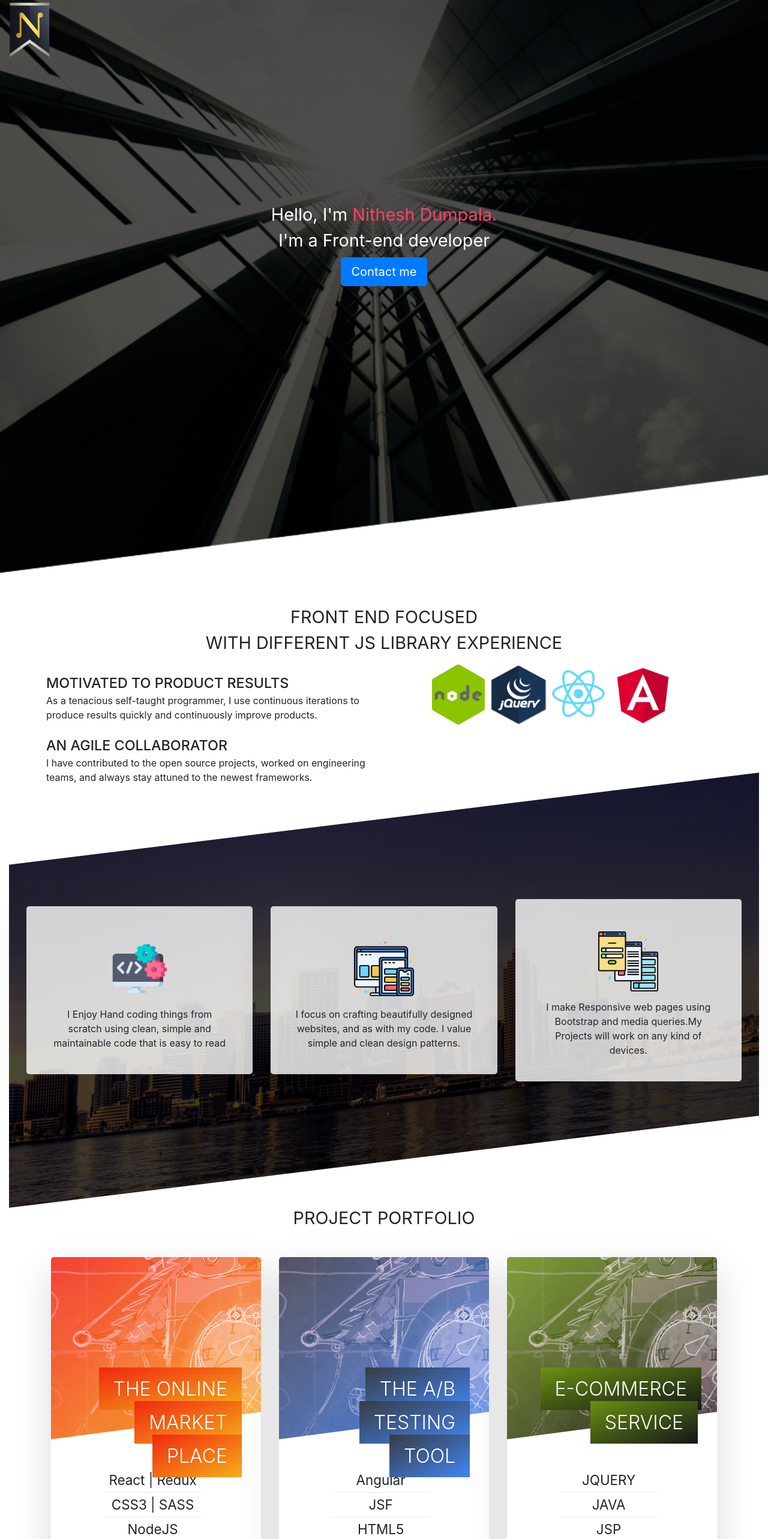
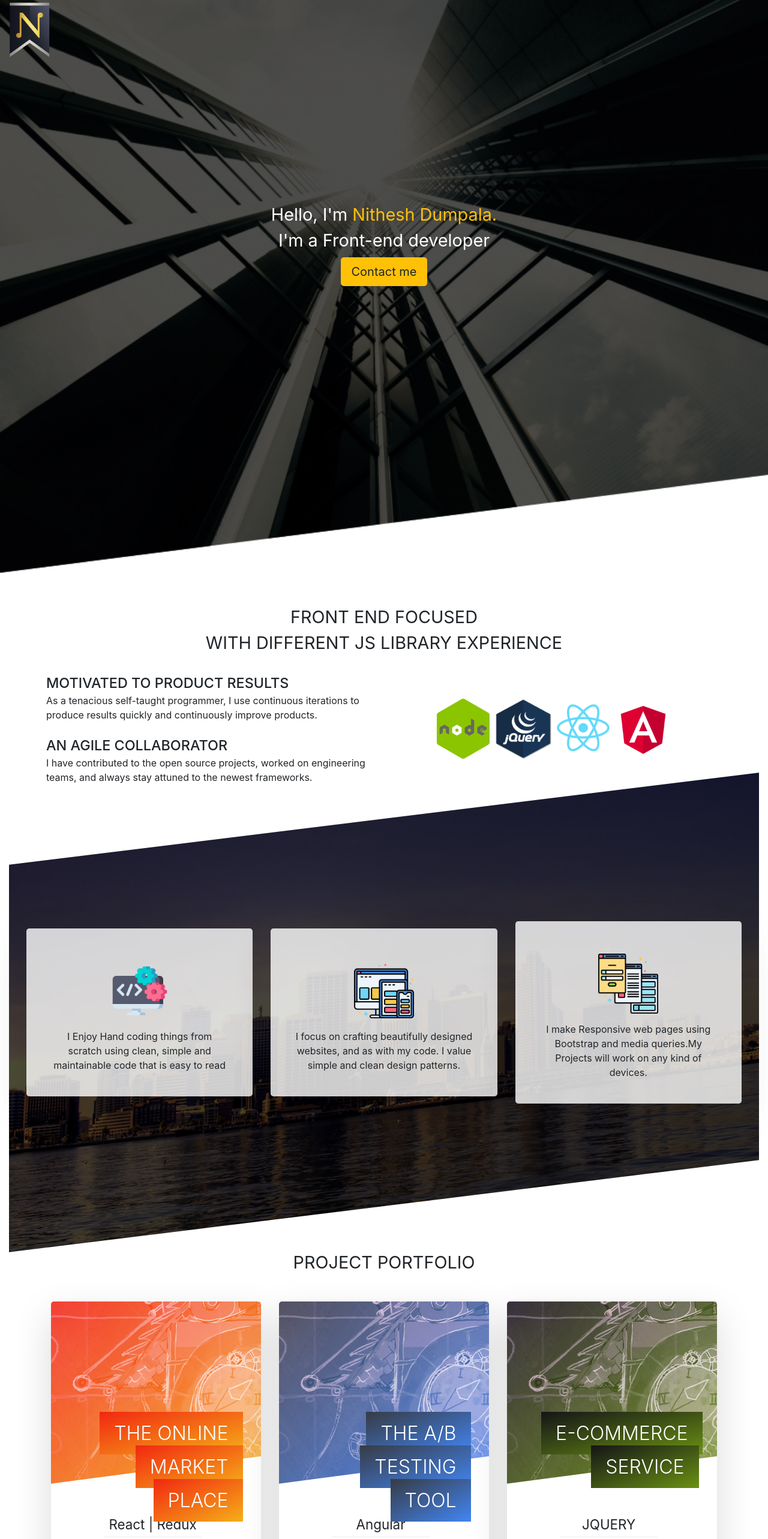
Before and after one commit to ndumpala505/ndumpalaport, a React app: page / in a window 1280 px wide. Shown: the top 2566 px of the page at 60% size. Built offline with nearby package versions, Linux system fonts and the light colour scheme.

Commit message:
bug fixes

```diff
--- a/src/containers/ContactDetailsContainer.js
+++ b/src/containers/ContactDetailsContainer.js
@@ -40,8 +40,8 @@ const ContactDetailsContainer = React.memo(() => {
                     href={data.url}
                     rel="nofollow noopener noreferrer"
                     target="_blank"  key={index}
-                    className="socialIcons margin-horizontal-sm padding-horizontal-sm">
-                        <img src={data.logo} alt="" height="50" width="50" />
+                    className="margin-horizontal-md margin-collapse-right">
+                        <img className="socialIcons" src={data.logo} alt="" height="50" width="50" />
                     </a>
                 </div>
             );
--- a/src/containers/HeroContainer.js
+++ b/src/containers/HeroContainer.js
@@ -1,6 +1,6 @@
 import React from 'react';
 import { Container, Row, Button } from 'react-bootstrap';
-
+import logo from '../Images/logo.png';
 
 const HeroContainer = React.memo(() => {
 
@@ -12,13 +12,13 @@ const HeroContainer = React.memo(() => {
         <div className="heroImage">
             <Container fluid>
                 <Row className="text-size-sm flex-left">
-                    <img src={require('../Images/logo.png')} alt="logo" height="100" width="100" />
+                    <img src={logo} alt="logo" height="100" width="100" />
                 </Row>
                 <Row className="welcome flex-column text-size-md flex-center flex-center-align text-center">
                     <div className="hello">Hello, I&#x27;m <span className="text-color">Nithesh Dumpala.</span></div>
                     <div className="developer">I&#x27;m a Front-end developer </div>
                     <div className="margin-vertical-sm contactButton">
-                        <Button href="#contact" rel="nofollow noopener noreferrer" variant="primary" size="lg">Contact me</Button>
+                        <Button href="#contact" rel="nofollow noopener noreferrer" variant="warning" size="lg">Contact me</Button>
                     </div>
                 </Row>
             </Container>
--- a/src/containers/JSAbstractContainer.js
+++ b/src/containers/JSAbstractContainer.js
@@ -29,12 +29,12 @@ const JSAbstractContainer = React.memo(({
                         and always stay attuned to the newest frameworks.</div>
                     </Row>
                 </Col>
-                <Col xs={12} md={6}>
-                    <Row className="flex-center text-center flex-center-align logos">
-                        <img src={nodeImage} alt="node js logo" height="100" width="100" />
-                        <img src={jquery} alt="jquery logo" height="100" width="100" />
-                        <img src={react} alt="react js logo" height="100" width="100" />
-                        <img src={angular} alt="angular js logo" height="115" width="115" />
+                <Col xs={12} md={6} className="display-flex flex-center-align flex-center">
+                    <Row className="text-center flex-center logos">
+                        <img className="abstractLogo" src={nodeImage} alt="node js logo" height="100" width="100" />
+                        <img className="abstractLogo" src={jquery} alt="jquery logo" height="100" width="100" />
+                        <img className="abstractLogo" src={react} alt="react js logo" height="100" width="100" />
+                        <img className="abstractLogo" src={angular} alt="angular js logo" height="100" width="100" />
                     </Row>
                 </Col>
             </Row>
--- a/src/containers/ProjectsContainer.js
+++ b/src/containers/ProjectsContainer.js
@@ -1,5 +1,8 @@
 import React from 'react';
 import { Container, Row, Col } from 'react-bootstrap';
+import coding from '../Images/coding.png';
+import design from '../Images/design.png';
+import computer from '../Images/computer.png';
 
 const ProjectsContainer = React.memo(() => {
 
@@ -8,24 +11,24 @@ const ProjectsContainer = React.memo(() => {
             <div className="heroImage2 margin-vertical-xlg">
                 <Row className="cardWrapper margin-vertical-lg flex-center flex-center-align">
                     <Col md={4}>
-                        <div className="cards margin-horizontal-md  margin-vertical-md">
-                            <div className="margin-vertical-md"><img src={require('../Images/coding.png')} alt="code icon" height="100" width="100" /></div>
+                        <div className="cards margin-horizontal-md  margin-vertical-lg">
+                            <div className="margin-vertical-md"><img src={coding} alt="code icon" height="100" width="100" /></div>
                             <div>
                             I Enjoy Hand coding things from scratch using clean, simple and maintainable code that is easy to read
                             </div>
                         </div>
                     </Col>
                     <Col md={4}>
-                        <div className="cards margin-horizontal-md  margin-vertical-md">
-                            <div className="margin-vertical-md"><img src={require('../Images/design.png')} alt="design icon" height="100" width="100" /></div>
+                        <div className="cards margin-horizontal-md  margin-vertical-lg">
+                            <div className="margin-vertical-md"><img src={design} alt="design icon" height="100" width="100" /></div>
                             <div>
                             I focus on crafting beautifully designed websites, and as with my code. I value simple and clean design patterns.
                             </div>
                         </div>
                     </Col>
                     <Col md={4}>
-                        <div className="cards margin-horizontal-md  margin-vertical-md">
-                            <div className="margin-vertical-md"><img src={require('../Images/computer.png')} alt="responsive design icon" height="100" width="100" /></div>
+                        <div className="cards margin-horizontal-md  margin-vertical-lg">
+                            <div className="margin-vertical-md"><img src={computer} alt="responsive design icon" height="100" width="100" /></div>
                             <div>
                             I make Responsive web pages using Bootstrap and media queries.My Projects will work on any kind of devices.
                             </div>
--- a/src/index.css
+++ b/src/index.css
@@ -106,6 +106,10 @@ code {
     color: linear-gradient(to right bottom, #ffb900, #ff7730);
 }
 
+.abstractLogo:hover {
+    transform: scale(1.12);
+}
+
 .cards {
    background-color: rgba(255, 255, 255, 0.8);
    padding: 2.5rem;
@@ -125,7 +129,7 @@ code {
 .cardWrapper {
    margin-right: 14px !important;
    margin-left: 14px !important;
-   padding: 120px 0 120px 0;
+   padding: 150px 0 150px 0;
 }
 
 @media screen and (min-width: 415px) {
@@ -143,9 +147,8 @@ code {
 }
 
 .text-color {
-   color: #FE4066;
+   color: #ffc107;
 }
-
 
 .project {
     height: 42rem;
@@ -224,7 +227,7 @@ code {
 }
 
 .cardFrontImage3 {
-    background: linear-gradient(to right bottom, rgb(106, 145, 19), rgb(20, 21, 23)),  url("./Images/bg3.jpg");
+    background: linear-gradient(to right bottom, rgb(20, 21, 23), rgb(106, 145, 19)),  url("./Images/bg3.jpg");
 }
 
 .cardHeading {
@@ -235,7 +238,7 @@ code {
     color: #fff;
     position: absolute;
     top: 12rem;
-    right: 2rem;
+    right: 1.9rem;
     width: 75%;
     z-index: 1;
     line-height: 3.5rem;
@@ -271,7 +274,6 @@ code {
 
 .socialIcons:hover {
     transform: translateY(-0.2rem) scale(1.03);
-    box-shadow: 0 1.5rem 2rem rgba(255, 223, 0, 1);
 }
 
 /* css library*/
```
